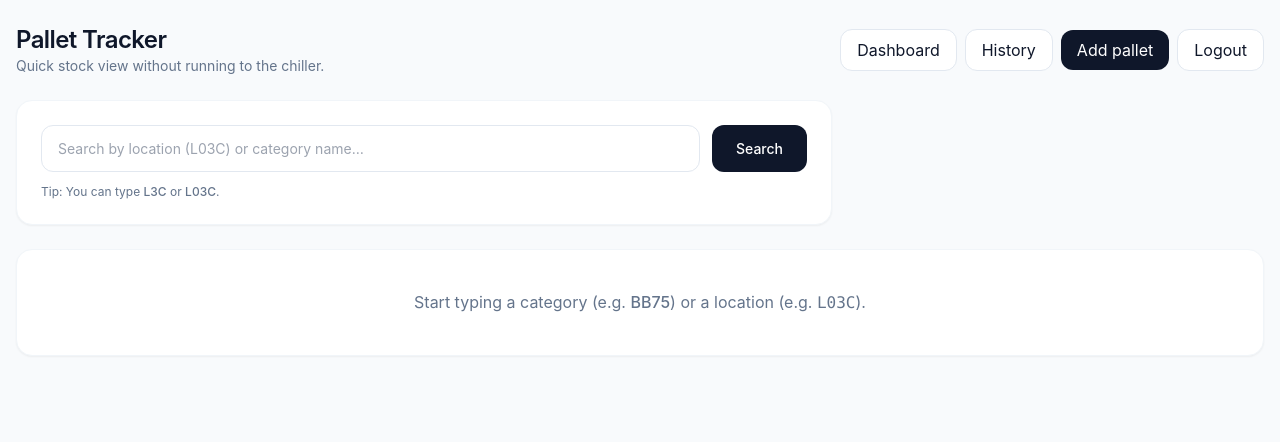
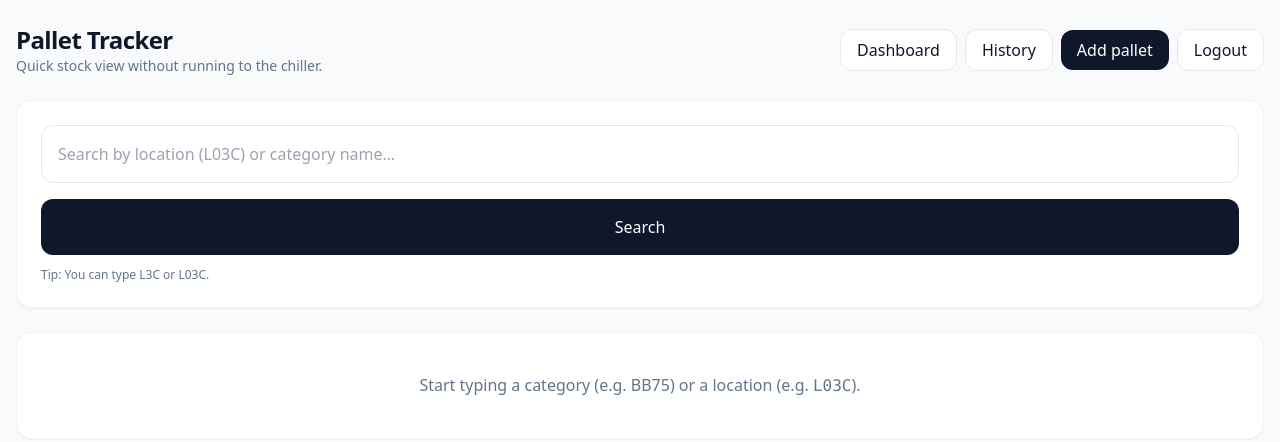
Before and after one commit to LordFlat/Pallet_Tracker, a FastAPI app: template templates/dashboard.html in a window 1280 px wide. Shown: the top 442 px of the page. Run offline with FastAPI, Linux system fonts and the light colour scheme; the template is opened without the code that fills it, so the values that code supplies are empty; some libraries are stand-ins or nearby versions.

Commit message:
Update dashboard.html

```diff
--- a/templates/dashboard.html
+++ b/templates/dashboard.html
@@ -3,45 +3,38 @@
 
 {% block content %}
 
-<link rel="stylesheet" href="/static/style.css">
-
-<div class="grid grid-cols-1 md:grid-cols-3 gap-4 mb-6">
+<div class="space-y-6">
 
   {% if has_query %}
   <!-- TOTAL CARD -->
-  <div class="bg-white rounded-2xl border border-slate-100 shadow-sm p-5">
+  <div class="bg-white rounded-2xl border border-slate-100 shadow-sm p-6">
     <div class="text-slate-500 text-sm">Total punnets (current)</div>
     <div class="text-3xl font-semibold mt-1">{{ total }}</div>
   </div>
   {% endif %}
 
+
   <!-- SEARCH CARD -->
-<div class="w-full bg-white rounded-2xl border border-slate-100 shadow-sm p-6">
+  <div class="bg-white rounded-2xl border border-slate-100 shadow-sm p-6">
 
-  <form method="get" action="/" class="w-full">
+    <form method="get" action="/" class="w-full flex flex-col gap-4">
 
-    <div class="flex flex-col sm:flex-row gap-3 w-full">
-
-      <!-- INPUT -->
       <input
         type="text"
         name="q"
         value="{{ q }}"
         list="categorySuggestions"
         placeholder="Search by location (L03C) or category name…"
-        class="flex-1 w-full px-4 py-3 rounded-xl border border-slate-200
+        class="w-full px-4 py-4 rounded-xl border border-slate-200
                focus:outline-none focus:ring-2 focus:ring-slate-200"
       />
 
-      <!-- BUTTON -->
       <button
         type="submit"
-        class="w-full sm:w-auto px-6 py-3 rounded-xl
+        class="w-full px-6 py-4 rounded-xl
                bg-slate-900 text-white hover:opacity-90 transition">
         Search
       </button>
-
-    </div>
 
     </form>
 
@@ -58,10 +51,9 @@
     </div>
 
   </div>
-</div>
+
 
   {% if has_query %}
-
   <!-- RESULTS TABLE -->
   <div class="bg-white rounded-2xl border border-slate-100 shadow-sm overflow-hidden">
 
@@ -153,6 +145,7 @@
 
               </div>
             </td>
+
           </tr>
           {% endfor %}
 
@@ -168,17 +161,17 @@
         </tbody>
       </table>
     </div>
+
   </div>
-
   {% else %}
-
   <div class="bg-white rounded-2xl border border-slate-100 shadow-sm p-10 text-center text-slate-500">
     Start typing a category (e.g.
     <span class="font-medium">BB75</span>)
     or a location (e.g.
     <span class="font-mono font-medium">L03C</span>).
   </div>
-
   {% endif %}
 
+</div>
+
 {% endblock %}
```
Lines whose indentation alone changed are shown as unchanged.
